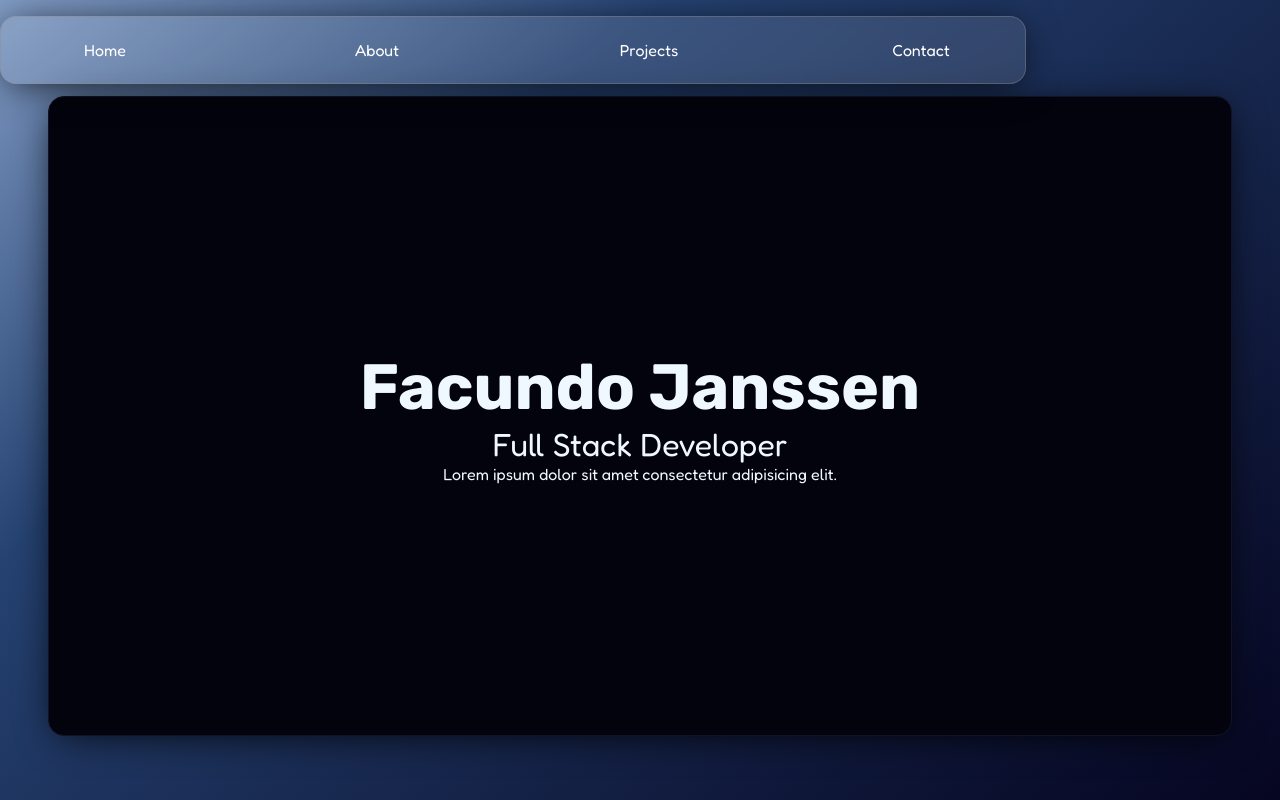
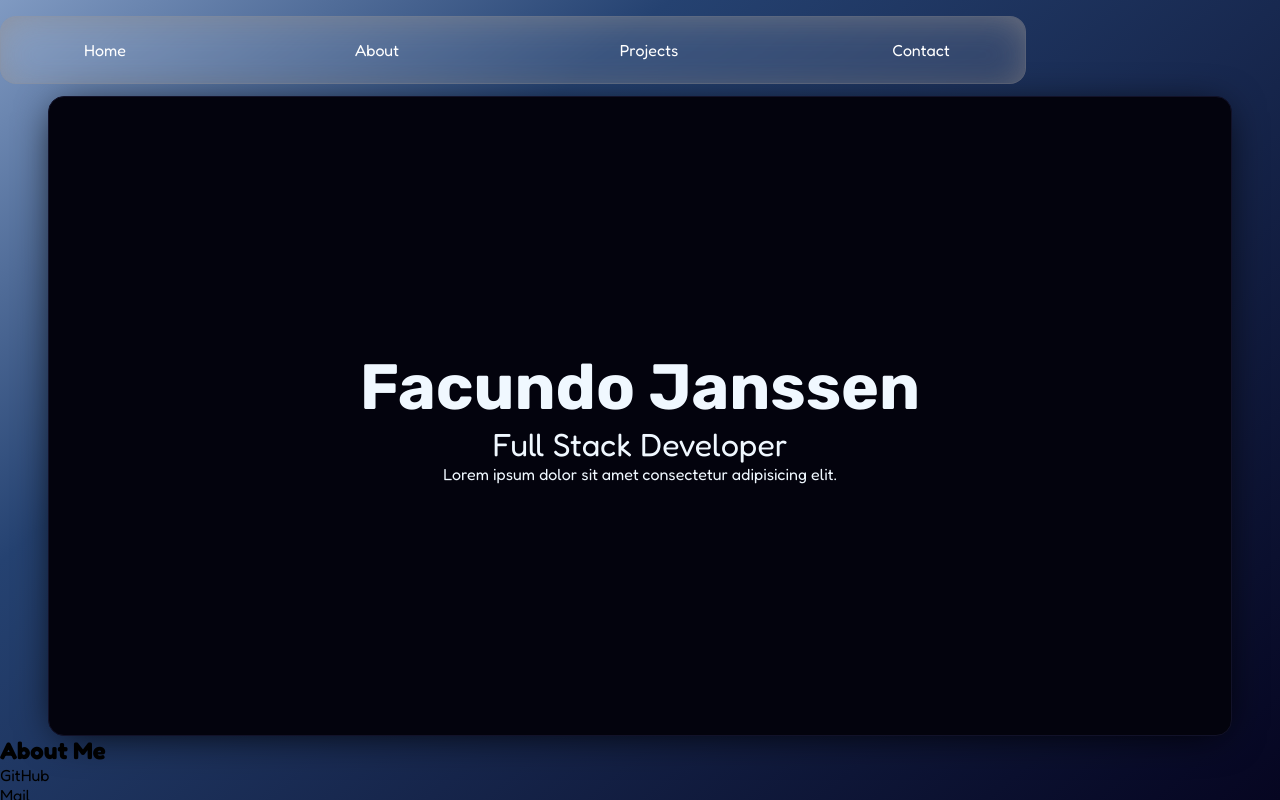
Before and after one commit to FacuJanssen/porfolio, a React (Vite) app: page / in a window 1280 px wide. Built offline with nearby package versions, Linux system fonts and the light colour scheme; a web font is replaced by a local one.

Commit message:
about me component

```diff
--- /dev/null
+++ b/src/components/AboutMe/AboutMe.jsx
@@ -0,0 +1,27 @@
+import React from "react";
+
+const AboutMe = () => {
+    return (
+        <div className="about-me">
+            <h2 className="about-me__title">About Me</h2>
+            <div className="about-me__container">
+                <div className="about-me__socials">
+                    <div className="socials__git-hub">GitHub</div>
+                    <div className="socials__mail">Mail</div>
+                    <div className="socials__linkedin">LinkedIn</div>
+                </div>
+                <div className="about-me__bio">
+                    <span className="bio__title">Bio</span>
+                    <p className="bio__text">
+                        Lorem, ipsum dolor sit amet consectetur adipisicing
+                        elit. Iure at odit ratione quod id consectetur impedit
+                        beatae rerum! Voluptatum dolor commodi officiis corrupti
+                        veritatis doloremque eum ipsam! Sint, voluptas natus.
+                    </p>
+                </div>
+            </div>
+        </div>
+    );
+};
+
+export default AboutMe;
--- a/src/components/Content/Content.css
+++ b/src/components/Content/Content.css
@@ -6,6 +6,7 @@
         oklch(68.107% 0.06643 258.898) 100%
     );
     height: 100vh;
+    width: 100vw;
     position: fixed;
     overflow-y: scroll;
     gap: 9rem;
--- a/src/components/Content/Content.jsx
+++ b/src/components/Content/Content.jsx
@@ -2,12 +2,14 @@ import React from "react";
 import "./Content.css";
 import Hero from "../Hero/Hero";
 import Technologies from "../Technologies/Technologies";
+import AboutMe from "../AboutMe/AboutMe";
 
 const Content = () => {
     return (
         <div className="content">
             <Hero />
-            <Technologies />
+            {/* <Technologies /> */}
+            <AboutMe />
         </div>
     );
 };
--- a/src/components/NavBar/NavBar.css
+++ b/src/components/NavBar/NavBar.css
@@ -9,7 +9,8 @@
     z-index: 1;
     border-radius: 1rem;
     border: solid 1px rgba(143, 137, 137, 0.4);
-    box-shadow: 0 5px 40px -10px rgb(0, 0, 0);
+    /* box-shadow: 0 5px 40px -10px rgb(0, 0, 0); */
+    box-shadow: inset 0 5px 40px -10px rgba(143, 137, 137, 0.8);
 }
 
 .navbar__list {
@@ -33,8 +34,9 @@
 }
 
 .navbar__list-item:hover {
-    transition: all 350ms ease-in-out;
-    box-shadow: inset 0 0 13px 0 rgba(26, 26, 26, 0.775);
+    transition: all 500ms ease-in-out;
+    background-color: rgb(139, 133, 133);
+    box-shadow: inset 0 0 13px 0 rgba(41, 39, 39, 0.8);
 }
 
 .navbar__item-link {
```
